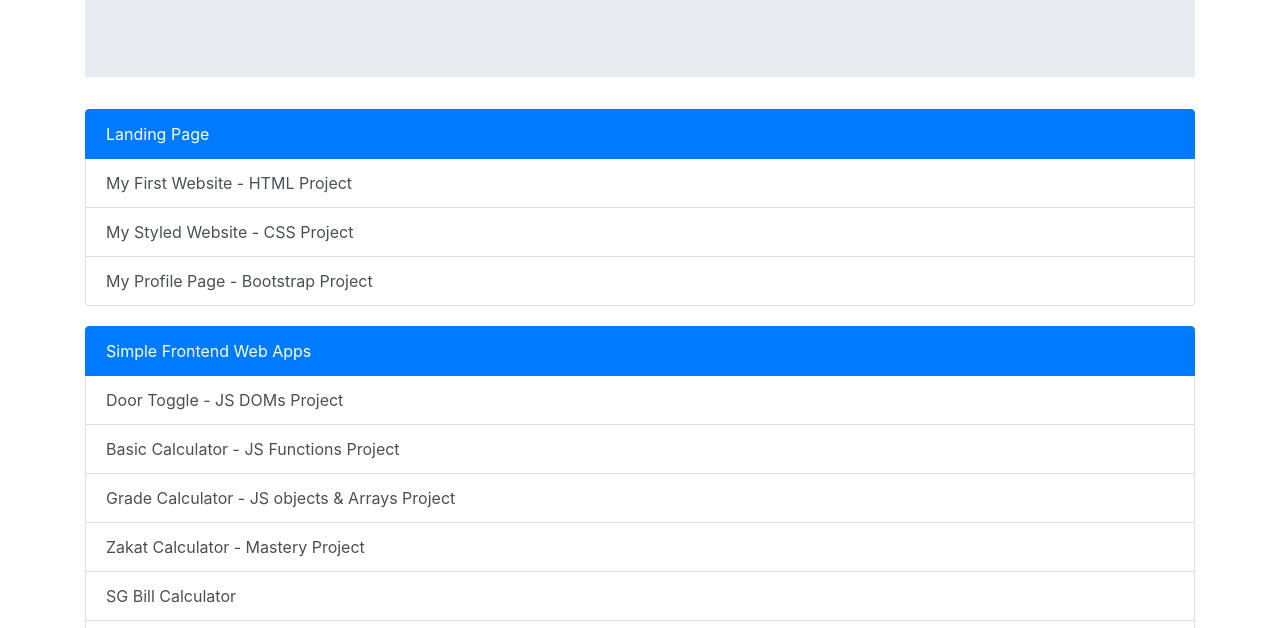
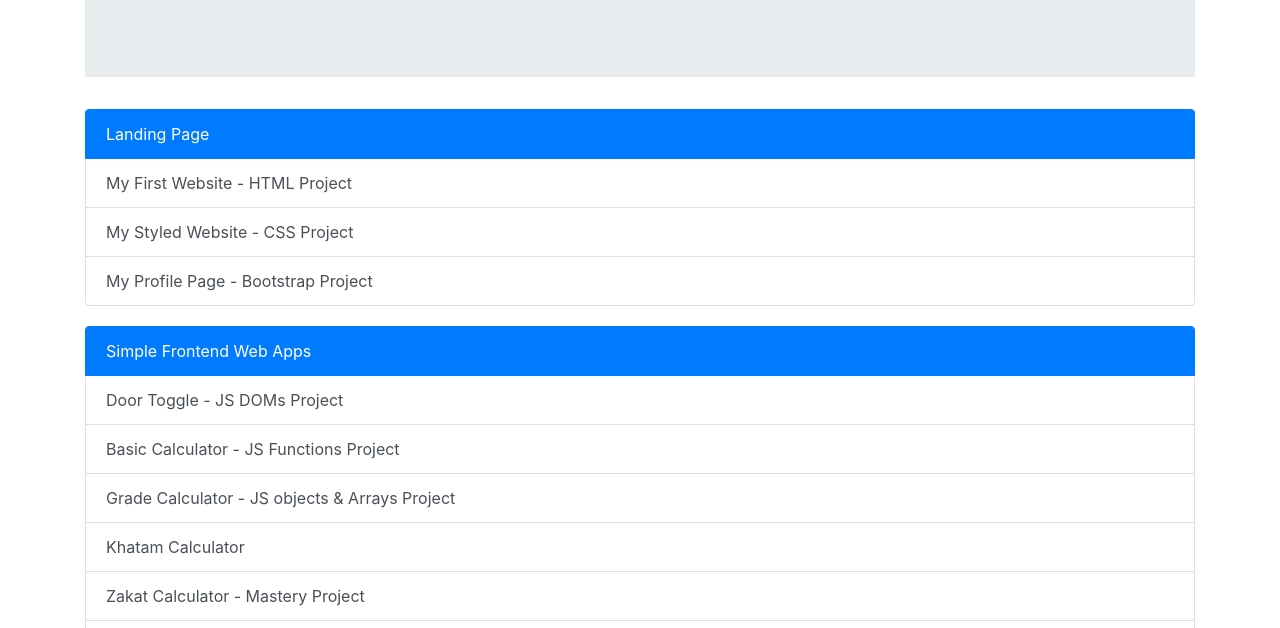
Before and after one commit to Adilah09/App, a plain HTML site: page index.html in a window 1280 px wide. Shown: the part 172-800 px from the top of the page. Drawn offline with nearby package versions, Linux system fonts and the light colour scheme.

Commit message:
Added Khatam Calculator

```diff
--- a/index.html
+++ b/index.html
@@ -30,6 +30,7 @@
                 <a href="https://adilah09.github.io/Door-toggle/" class="list-group-item list-group-item-action" target="_blank">Door Toggle - JS DOMs Project</a>
                 <a href="https://adilah09.github.io/Calculator/" class="list-group-item list-group-item-action" target="_blank">Basic Calculator - JS Functions Project</a>
                 <a href="https://adilah09.github.io/Grade-calculator/" class="list-group-item list-group-item-action" target="_blank">Grade Calculator - JS objects & Arrays Project</a>
+                <a href="https://adilah09.github.io/Khatam-Calculator/" class="list-group-item list-group-item-action" target="_blank">Khatam Calculator</a>
                 <a href="#" class="list-group-item list-group-item-action">Zakat Calculator - Mastery Project</a>
                 <a href="#" class="list-group-item list-group-item-action">SG Bill Calculator</a>
                 <a href="#" class="list-group-item list-group-item-action">Friendship Quiz - Mastery Project</a>
```
